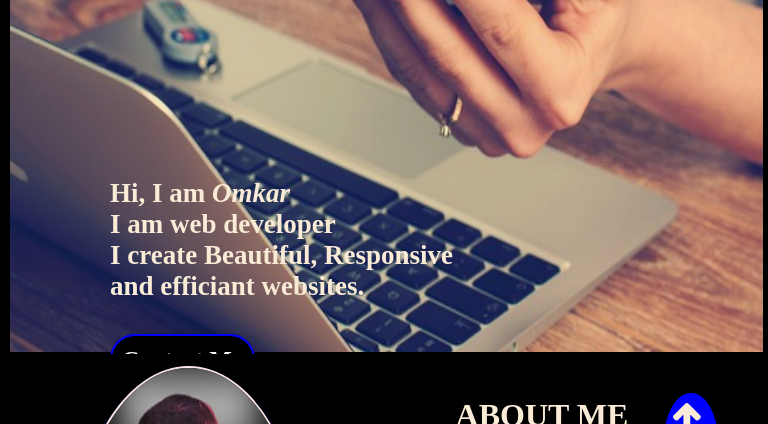
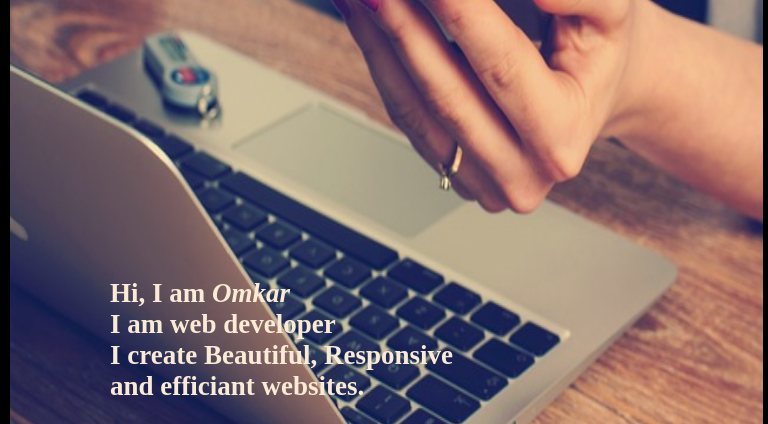
Before and after one commit to omkarghone/myPortfolio, a plain HTML site: page index.html in a window 768 px wide. Shown: the part 376-800 px from the top of the page. Drawn offline with Linux system fonts and the light colour scheme.

Commit message:
Update style.css

```diff
--- a/style.css
+++ b/style.css
@@ -127,9 +127,9 @@
 
    /*background Image*/
 
-#home{ border:2px solid; width: auto; height: 80vh;}
+#home{ border:2px solid; width: auto; height:90vh;}
 #home img {width:98vw; height: 100%;}
-#text{margin:-200px 0 0 100px; color: antiquewhite; font-size: large; font-weight: bold;}
+#text{margin:-180px 0 0 100px; color: antiquewhite; font-size: large; font-weight: bold;}
 #btn{text-decoration: none; border: 2px solid blue; padding: 10px; border-radius:25px; background-color: black; }
 #upward{color:antiquewhite; margin-left: 80vw;position: fixed; background-color: blue ; width:5vw; height: 10vh;cursor: pointer ; }
 
```
